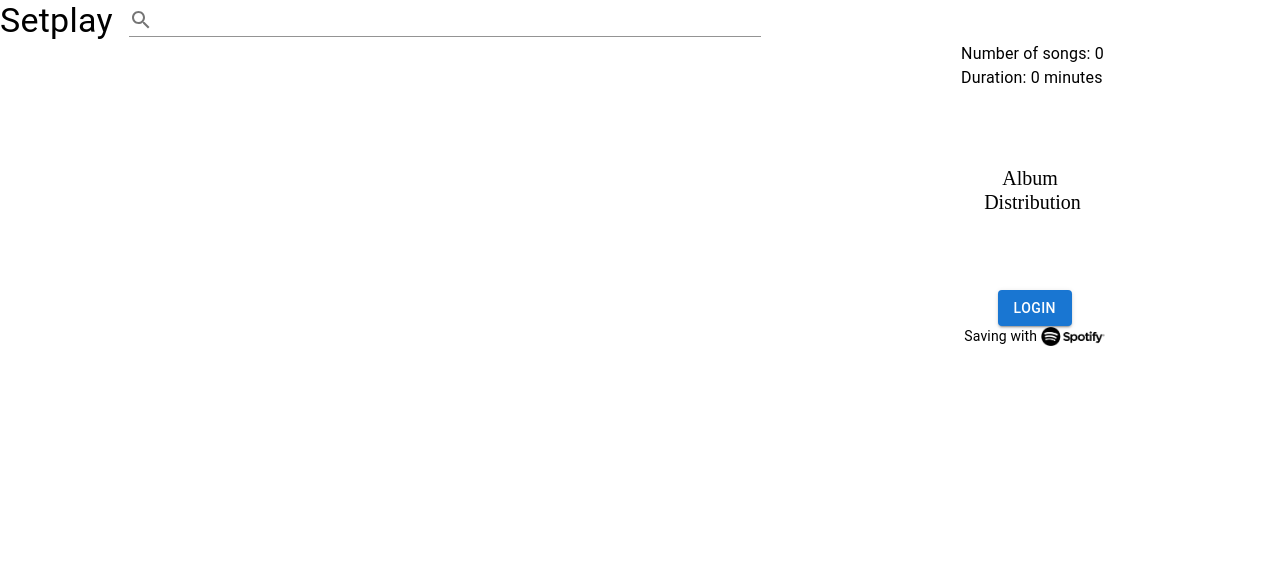
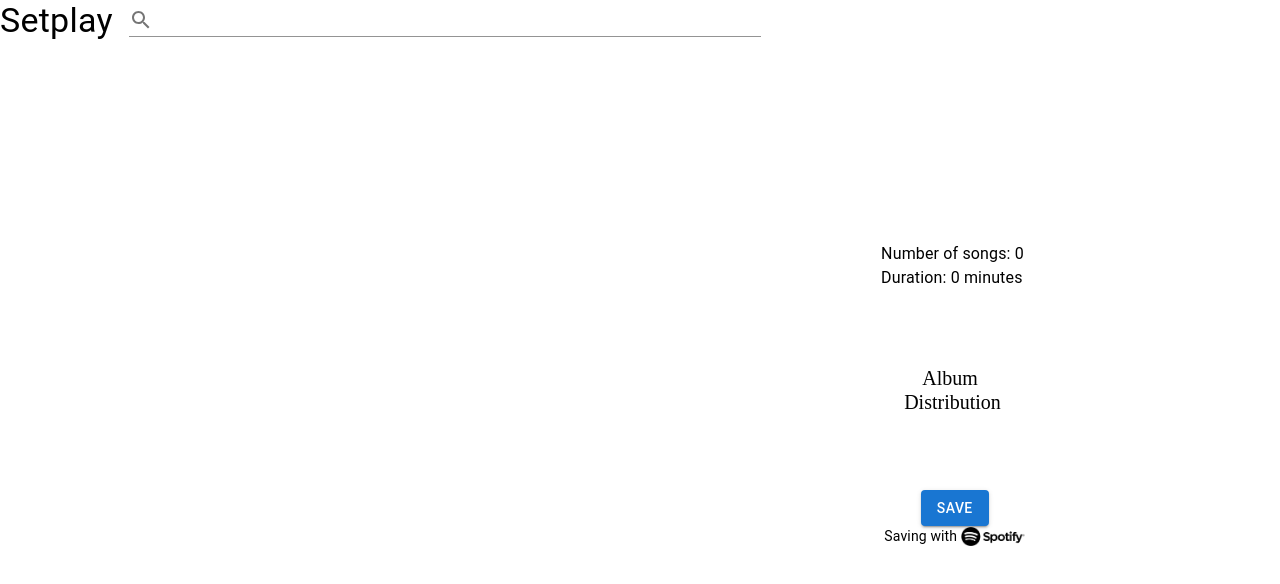
Before and after one commit to TacosTonight/setplay, a React (Vite) app in the folder frontend/: page / in a window 1280 px wide. Shown: the top 584 px of the page. Built offline with nearby package versions, Linux system fonts and the light colour scheme.

Commit message:
aligned setlistandstats

```diff
--- a/frontend/src/components/MainContentArea/MainContentArea.tsx
+++ b/frontend/src/components/MainContentArea/MainContentArea.tsx
@@ -4,7 +4,13 @@ import { Grid } from "@mui/material";
 
 const MainContentArea = () => {
   return (
-    <Grid container justifyContent="space-between" sx={{ height: "100%" }}>
+    <Grid
+      container
+      justifyContent="space-between"
+      sx={{ height: "100%" }}
+      alignItems="center"
+      columnSpacing={-10}
+    >
       <Grid item sx={{ flex: 1, overflowY: "auto" }}>
         <Setlist />
       </Grid>
--- a/frontend/src/redux/isAuthToSpotifySlice.tsx
+++ b/frontend/src/redux/isAuthToSpotifySlice.tsx
@@ -1,7 +1,7 @@
 import { createSlice, PayloadAction } from "@reduxjs/toolkit";
 
 const initialState: { isAuth: boolean } = {
-  isAuth: false,
+  isAuth: true,
 };
 
 const isAuthToSpotifySlice = createSlice({
```
